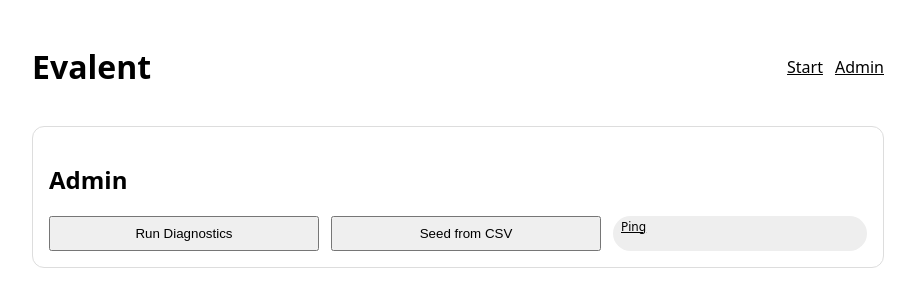
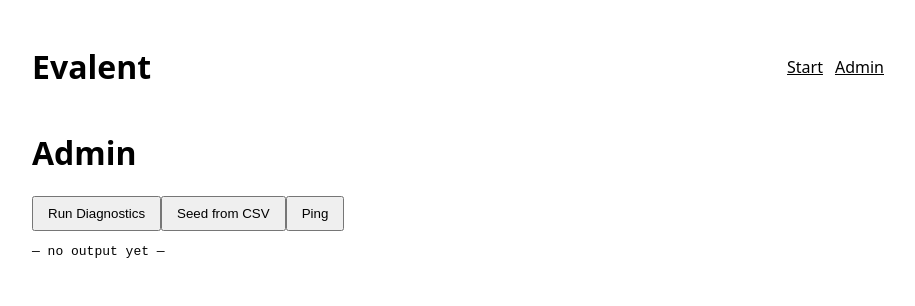
Before and after one commit to wigsbury-ui/evalent.io, a Next.js app: page /admin in a window 1280 px wide. Shown: the top 306 px of the page, without its empty margins (182-1097 px from the left). Built offline with nearby package versions, Linux system fonts and the light colour scheme.

Commit message:
Update page.tsx

```diff
--- a/app/admin/page.tsx
+++ b/app/admin/page.tsx
@@ -1,31 +1,65 @@
 'use client';
+
 import { useState } from 'react';
 
-export default function Admin() {
-  const [diag, setDiag] = useState<any>(null);
-  const [msg, setMsg] = useState<string>('');
+type Jsonish = unknown;
 
-  async function runDiag() {
-    const res = await fetch('/api/diag');
-    setDiag(await res.json());
-  }
-  async function seed() {
-    const res = await fetch('/api/seed', { method: 'POST' });
-    setMsg(await res.text());
+export default function AdminPage() {
+  const [out, setOut] = useState<Jsonish>(null);
+  const [loading, setLoading] = useState<string | null>(null);
+
+  async function hit(path: string) {
+    try {
+      setLoading(path);
+      setOut(null);
+      const r = await fetch(path, { method: 'GET', cache: 'no-store' });
+      const text = await r.text();
+      // try parse JSON, else show raw text
+      try {
+        setOut(JSON.parse(text));
+      } catch {
+        setOut(text);
+      }
+    } catch (e: any) {
+      setOut({ ok: false, error: e?.message ?? String(e) });
+    } finally {
+      setLoading(null);
+    }
   }
 
   return (
-    <main>
-      <div className="card">
-        <h2>Admin</h2>
-        <div className="row">
-          <button onClick={runDiag}>Run Diagnostics</button>
-          <button onClick={seed}>Seed from CSV</button>
-          <a className="badge" href="/api/ping">Ping</a>
-        </div>
-        {msg && <p>{msg}</p>}
-        {diag && <pre style={{whiteSpace:'pre-wrap'}}>{JSON.stringify(diag,null,2)}</pre>}
+    <div className="mx-auto max-w-4xl p-6">
+      <h1 className="text-3xl font-semibold mb-6">Admin</h1>
+
+      <div className="flex flex-wrap gap-4 mb-6">
+        <button
+          onClick={() => hit('/api/diag')}
+          disabled={loading !== null}
+          className="rounded border px-4 py-2 bg-gray-100 hover:bg-gray-200 disabled:opacity-50"
+        >
+          {loading === '/api/diag' ? 'Running…' : 'Run Diagnostics'}
+        </button>
+
+        <button
+          onClick={() => hit('/api/seed')}
+          disabled={loading !== null}
+          className="rounded border px-4 py-2 bg-gray-100 hover:bg-gray-200 disabled:opacity-50"
+        >
+          {loading === '/api/seed' ? 'Seeding…' : 'Seed from CSV'}
+        </button>
+
+        <button
+          onClick={() => hit('/api/ping')}
+          disabled={loading !== null}
+          className="rounded border px-4 py-2 bg-gray-100 hover:bg-gray-200 disabled:opacity-50"
+        >
+          {loading === '/api/ping' ? 'Pinging…' : 'Ping'}
+        </button>
       </div>
-    </main>
-  )
+
+      <pre className="whitespace-pre-wrap rounded bg-black/90 text-green-200 p-4 text-sm overflow-auto min-h-[180px]">
+        {out === null ? '— no output yet —' : typeof out === 'string' ? out : JSON.stringify(out, null, 2)}
+      </pre>
+    </div>
+  );
 }
```
